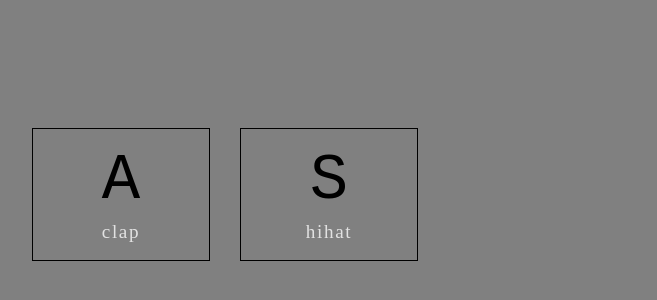
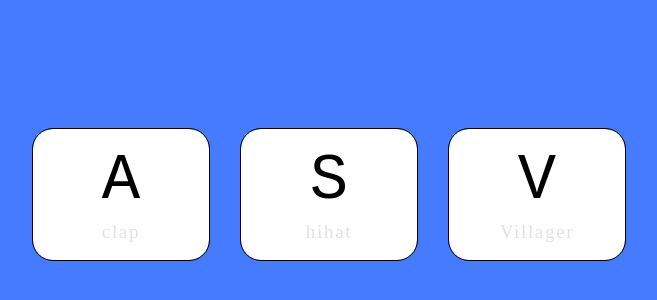
Before and after one commit to WhitneyL808/Lugosoundboard, a plain HTML site: page index.html in a window 1280 px wide. Shown: the part 206-506 px from the top of the page, without its empty margins (311-968 px from the left). Drawn offline with Linux system fonts and the light colour scheme.

Commit message:
changed bg

```diff
--- a/index.html
+++ b/index.html
@@ -20,12 +20,18 @@
       <kbd>S</kbd>
       <span class="sound">hihat</span>
     </div>
+    <div data-key="86" class="key">
+      <kbd>V</kbd>
+      <span class="sound">Villager</span>
+    </div>
+
 
 </div>
 
   <!-- Sounds -->
   <audio data-key="65" src="./sounds/clap.wav"></audio>
   <audio data-key="83" src="./sounds/hihat.wav"></audio>
+  <audio data-key="86" src="./sounds/villager.mp3"></audio>
 
 <!-- JavaScript -->
   <script  src="./script.js"></script>
--- a/style.css
+++ b/style.css
@@ -1,7 +1,7 @@
 /* Set Fonts and Resets */
 body,
 html {
-  background: gray;
+  background: rgb(69, 124, 255);
   margin: 0;
   overflow-x: hidden;
   padding: 0;
@@ -54,6 +54,8 @@ kbd {
   width: 10rem;
   text-align: center;
   outline: 1px solid black;
+  border-radius: 20px;
+  background: white;
 
   /* Change mouse pointer */
   cursor:pointer;
@@ -64,6 +66,7 @@ kbd {
 
   /* Call Transition */
   transition: all 0.07s ease;
+
 }
 
 
```
